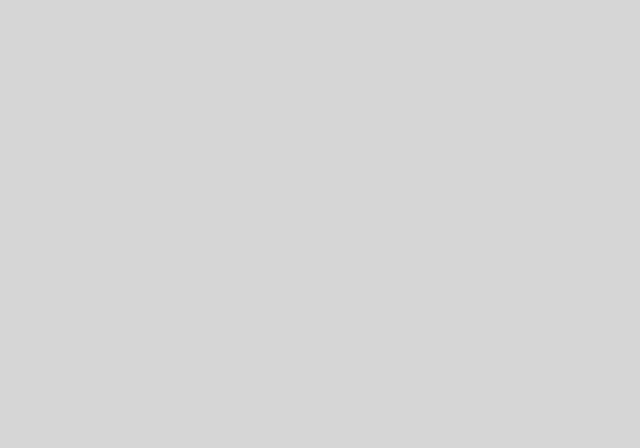
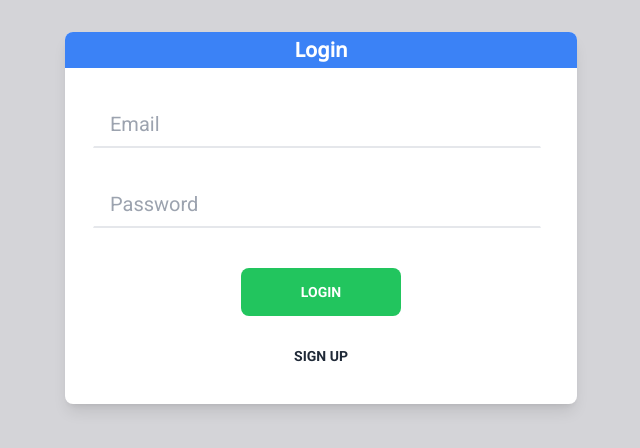
Before and after one commit to matthewdoles/canban, a React (Create React App) app: page / in a window 1280 px wide. Before the commit this address had no page. Shown: the top 448 px of the page, without its empty margins (319-959 px from the left). Built offline with nearby package versions, Linux system fonts and the light colour scheme; no server answers.

Commit message:
Firebase auth, Login form, manage auth in Redux

```diff
--- a/src/App.tsx
+++ b/src/App.tsx
@@ -1,20 +1,18 @@
 import React from 'react';
-import { Provider } from 'react-redux';
 import { Route, Routes } from 'react-router-dom';
 import Board from './pages/Board';
 import Dashboard from './pages/Dashboard';
-import { store } from './store/configureReducer';
+import Home from './pages/Home';
 
 function App() {
   return (
-    <Provider store={store}>
     <div className="min-h-screen min-w-screen bg-zinc-300" style={{ fontFamily: 'Roboto' }}>
       <Routes>
+        <Route path="/" element={<Home />} />
         <Route path="/board/:id" element={<Board />} />
         <Route path="/dashboard" element={<Dashboard />} />
       </Routes>
     </div>
-    </Provider>
   );
 }
 
--- /dev/null
+++ b/src/components/AuthProvider/index.tsx
@@ -0,0 +1,33 @@
+import React, { ReactElement, useEffect } from 'react';
+import { User } from 'firebase/auth';
+import { auth } from '../../firebase';
+import { useAppDispatch } from '../../hooks';
+import { SET_USER } from '../../store/reducers/user';
+
+type Props = {
+  children: React.ReactNode;
+};
+
+export default function AuthProvider({ children }: Props) {
+  const dispatch = useAppDispatch();
+
+  useEffect(() => {
+    const onAuthStateChanged = (loggedInUser: User | null) => {
+      if (loggedInUser) {
+        dispatch({
+          type: SET_USER,
+          user: {
+            displayName: loggedInUser.displayName,
+            email: loggedInUser.email,
+            uid: loggedInUser.uid
+          }
+        });
+      } else {
+        dispatch({ type: SET_USER, user: null });
+      }
+    };
+    const subscriber = auth.onAuthStateChanged(onAuthStateChanged);
+    return subscriber; // unsubscribe on unmount
+  }, []);
+  return children as ReactElement<any>;
+}
--- a/src/firebase.ts
+++ b/src/firebase.ts
@@ -1,5 +1,6 @@
 import { initializeApp } from 'firebase/app';
 import { getFirestore, CollectionReference, collection, DocumentData } from 'firebase/firestore';
+import { getAuth } from 'firebase/auth';
 
 import { BoardSettings } from './models/BoardSettings';
 import { Todo } from './models/Todo.model';
@@ -15,6 +16,7 @@ export const firebaseApp = initializeApp({
 });
 
 export const firestore = getFirestore();
+export const auth = getAuth();
 
 const createCollection = <T = DocumentData>(collectionName: string) => {
   return collection(firestore, collectionName) as CollectionReference<T>;
--- a/src/index.tsx
+++ b/src/index.tsx
@@ -5,12 +5,19 @@ import { BrowserRouter } from 'react-router-dom';
 import './index.css';
 import App from './App';
 import reportWebVitals from './reportWebVitals';
+import AuthProvider from './components/AuthProvider';
+import { Provider } from 'react-redux';
+import { store } from './store/configureReducer';
 
 ReactDOM.render(
   <React.StrictMode>
-    <BrowserRouter>
-      <App />
-    </BrowserRouter>
+    <Provider store={store}>
+      <AuthProvider>
+        <BrowserRouter>
+          <App />
+        </BrowserRouter>
+      </AuthProvider>
+    </Provider>
   </React.StrictMode>,
   document.getElementById('root')
 );
--- /dev/null
+++ b/src/pages/Home/index.tsx
@@ -0,0 +1,100 @@
+import React, { useState } from 'react';
+import { createUserWithEmailAndPassword, signInWithEmailAndPassword } from 'firebase/auth';
+import { auth } from '../../firebase';
+import { useAppSelector } from '../../hooks';
+
+function Home() {
+  const [email, setEmail] = useState<string>('');
+  const [password, setPassword] = useState<string>('');
+  const [isCreate, setIsCreate] = useState<boolean>(false);
+  const user = useAppSelector((state) => state.user.firebaseUser);
+
+  const inputStyles =
+    '!outline-0 text-xl w-full max-w-md my-4 border-x-transparent ' +
+    'border-t-transparent rounded-none border-b-2 mr-2 border-gray-200';
+
+  const handleFormSubmit = async () => {
+    try {
+      if (isCreate) {
+        if (email.length > 0 && password.length > 0) {
+          await createUserWithEmailAndPassword(auth, email, password);
+          setEmail('');
+          setPassword('');
+        }
+      } else {
+        if (email.length > 0 && password.length > 0) {
+          await signInWithEmailAndPassword(auth, email, password);
+          setEmail('');
+          setPassword('');
+        }
+      }
+    } catch (error) {
+      console.error(error);
+    }
+  };
+
+  const signOut = async () => {
+    await auth.signOut();
+  };
+
+  return (
+    <div className="pt-8">
+      <div className="lg:w-2/5 md:3/4 sm:w-4/5 flex flex-col mx-auto bg-white shadow-lg items-center rounded-lg">
+        <div className="w-full relative justify-center bg-blue-500 p-1 rounded-t-lg">
+          <p
+            className="text-xl text-white text-center font-bold"
+            style={{ fontFamily: 'Noto Sans' }}>
+            {user !== null ? 'Logout' : isCreate ? 'Create Account' : 'Login'}
+          </p>
+        </div>
+        <div className="flex flex-col w-full items-center p-4">
+          {user === null && (
+            <>
+              <input
+                type="text"
+                placeholder="Email"
+                value={email}
+                onChange={(e) => setEmail(e.target.value)}
+                className={`input ${inputStyles}`}
+              />
+              <input
+                type="password"
+                placeholder="Password"
+                value={password}
+                onChange={(e) => setPassword(e.target.value)}
+                className={`input ${inputStyles}`}
+              />
+            </>
+          )}
+          {user !== null && (
+            <p>
+              {user.email} &bull; {user.uid}
+            </p>
+          )}
+          <div className="flex flex-col w-full items-center mt-4">
+            {user !== null ? (
+              <label className="btn bg-red-500 w-40 border-none my-2" onClick={signOut}>
+                Logout
+              </label>
+            ) : (
+              <>
+                <label
+                  className="btn bg-green-500 w-40 border-none my-2"
+                  onClick={handleFormSubmit}>
+                  {isCreate ? 'Create' : 'Login'}
+                </label>
+                <label
+                  className="btn btn-ghost w-40 border-none my-2"
+                  onClick={() => setIsCreate(!isCreate)}>
+                  {isCreate ? 'Login' : 'Sign Up'}
+                </label>
+              </>
+            )}
+          </div>
+        </div>
+      </div>
+    </div>
+  );
+}
+
+export default Home;
--- a/src/store/configureReducer.ts
+++ b/src/store/configureReducer.ts
@@ -2,10 +2,12 @@ import { configureStore } from '@reduxjs/toolkit';
 import boardReducer from './reducers/boards';
 import { AnyAction } from 'redux';
 import { ThunkAction } from '@reduxjs/toolkit';
+import userReducer from './reducers/user';
 
 export const store = configureStore({
   reducer: {
-    boards: boardReducer
+    boards: boardReducer,
+    user: userReducer
   }
 });
 
--- a/src/store/reducers/boards.ts
+++ b/src/store/reducers/boards.ts
@@ -86,7 +86,10 @@ export default function boardReducer(state = initialState, action: AnyAction) {
     case UPDATE_BOARD: {
       return {
         ...state,
-        boards: [...state.boards.filter((b) => b.id !== action.board.id), action.board],
+        boards: [
+          ...state.boards.filter((b) => b.id !== action.board.id),
+          { ...state.boards.find((b) => b.id === action.board.id), ...action.board }
+        ],
         activeBoard: action.board
       };
     }
--- /dev/null
+++ b/src/store/reducers/user.ts
@@ -0,0 +1,24 @@
+import { AnyAction } from 'redux';
+import { User } from 'firebase/auth';
+
+export const SET_USER = 'SET_USER';
+
+type UserState = {
+  firebaseUser: User | null;
+};
+
+const initialState: UserState = {
+  firebaseUser: null
+};
+
+export default function userReducer(state = initialState, action: AnyAction) {
+  switch (action.type) {
+    case SET_USER:
+      return {
+        ...state,
+        firebaseUser: action.user
+      };
+    default:
+      return { ...state };
+  }
+}
```
Also changed, not shown: src/components/BoardForm/index.tsx (+26 -4 lines). Lines whose indentation alone changed are shown as unchanged.
